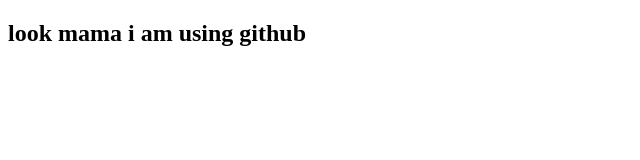
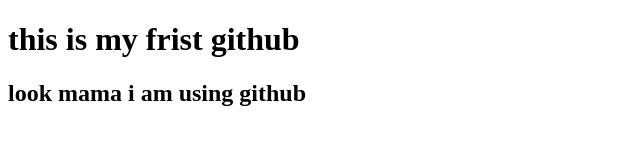
Before and after one commit to Abdul-Kadar-web/my-first-website, a plain HTML site: page index.html in a window 1280 px wide. Shown: the whole page, without its empty margins (0-640 px from the left). Drawn offline with Linux system fonts and the light colour scheme.

Commit message:
added a header

```diff
--- a/index.html
+++ b/index.html
@@ -6,6 +6,7 @@
     <title>Document</title>
 </head>
 <body>
+    <h1>this is my frist github</h1>
     <h2>look mama i am using github</h2>
 
 </body>
```
Also changed, not shown: 1 other file.
